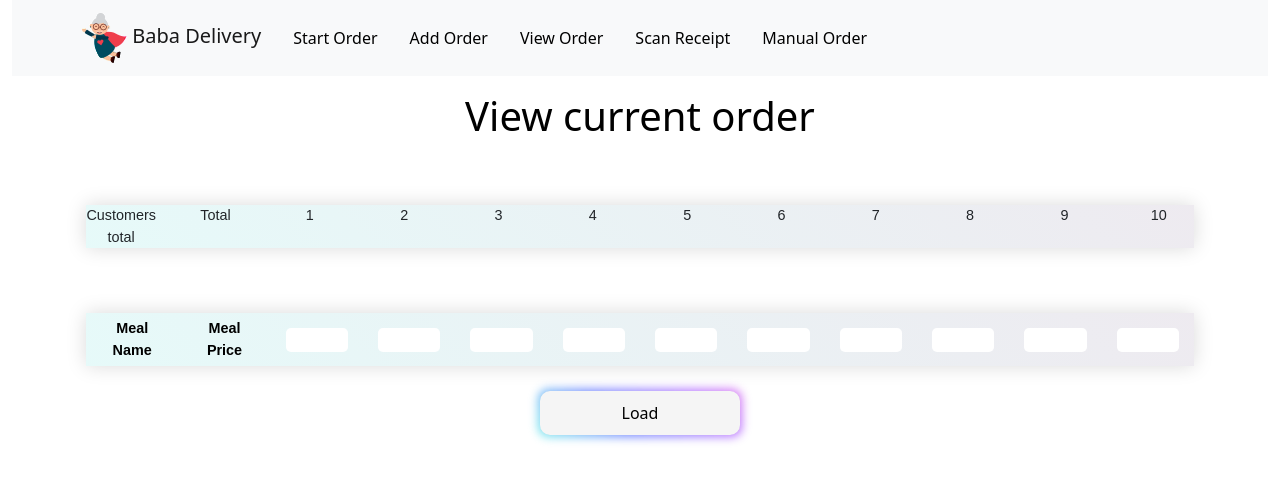
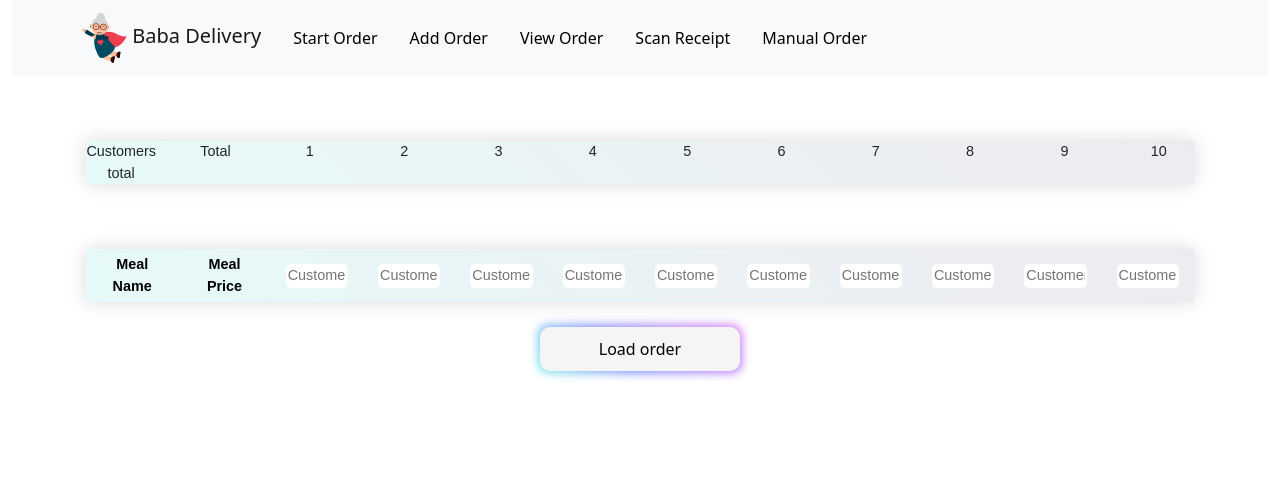
Before and after one commit to jovanat455/baba, a React (Create React App) app: page /ManualOrder in a window 1280 px wide. Shown: the top 482 px of the page. Built offline with nearby package versions, Linux system fonts and the light colour scheme.

Commit message:
Placeholder added for customer names

```diff
--- a/src/pages/ManualOrder.js
+++ b/src/pages/ManualOrder.js
@@ -91,9 +91,7 @@ function ViewOrder() {
   }
 
   return (
-
     <Container className="ViewOrderForm p-3">
-      <h1 className="mb-3">View current order</h1>
       <Form className='ViewOrderForm' onSubmit={loadOptions}>
         <br/>
         <Table className='table styled-table'>
@@ -117,16 +115,16 @@ function ViewOrder() {
           <tr>
             <th>Meal Name</th>
             <th>Meal Price</th>
-            <th><input type="string" id="customerName1" className="input"/></th>
-            <th><input type="string" id="customerName2" className="input"/></th>
-            <th><input type="string" id="customerName3" className="input"/></th>
-            <th><input type="string" id="customerName4" className="input"/></th>
-            <th><input type="string" id="customerName5" className="input"/></th>
-            <th><input type="string" id="customerName6" className="input"/></th>
-            <th><input type="string" id="customerName7" className="input"/></th>
-            <th><input type="string" id="customerName8" className="input"/></th>
-            <th><input type="string" id="customerName9" className="input"/></th>
-            <th><input type="string" id="customerName10" className="input"/></th>
+            <th><input type="string" id="customerName1" placeholder='Customer 1' className="input"/></th>
+            <th><input type="string" id="customerName2" placeholder='Customer 2' className="input"/></th>
+            <th><input type="string" id="customerName3" placeholder='Customer 3' className="input"/></th>
+            <th><input type="string" id="customerName4" placeholder='Customer 4' className="input"/></th>
+            <th><input type="string" id="customerName5" placeholder='Customer 5' className="input"/></th>
+            <th><input type="string" id="customerName6" placeholder='Customer 6' className="input"/></th>
+            <th><input type="string" id="customerName7" placeholder='Customer 7' className="input"/></th>
+            <th><input type="string" id="customerName8" placeholder='Customer 8' className="input"/></th>
+            <th><input type="string" id="customerName9" placeholder='Customer 9' className="input"/></th>
+            <th><input type="string" id="customerName10" placeholder='Customer 10' className="input"/></th>
           </tr>
           {order && order.length > 0 ? order.map((item) => (
           <tr>
@@ -146,7 +144,7 @@ function ViewOrder() {
           ), uniqueID=1) : <div></div>
         }
         </table>
-        <button className="rgbButton">Load</button>
+        <button className="rgbButton">Load order</button>
       </Form>
     </Container>
   );
```
